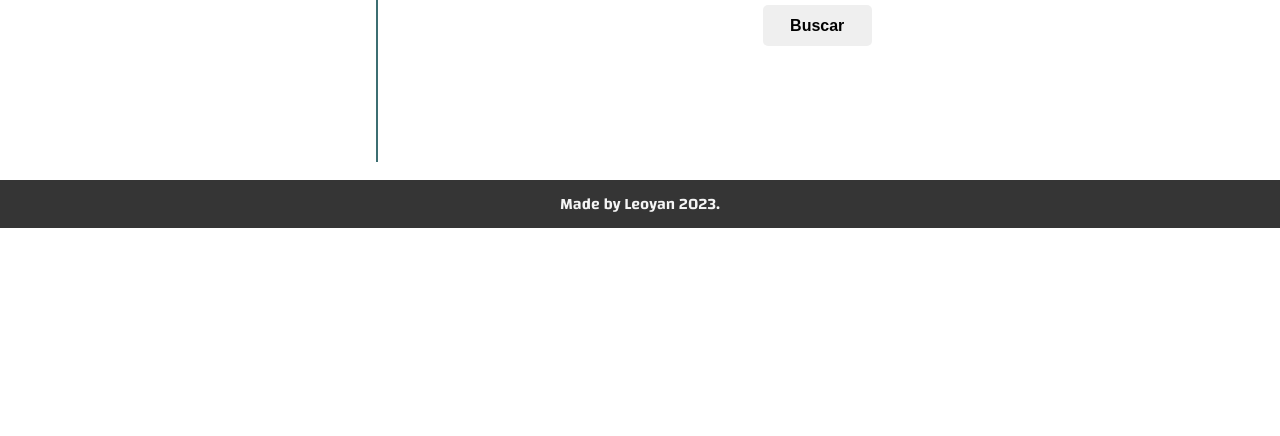
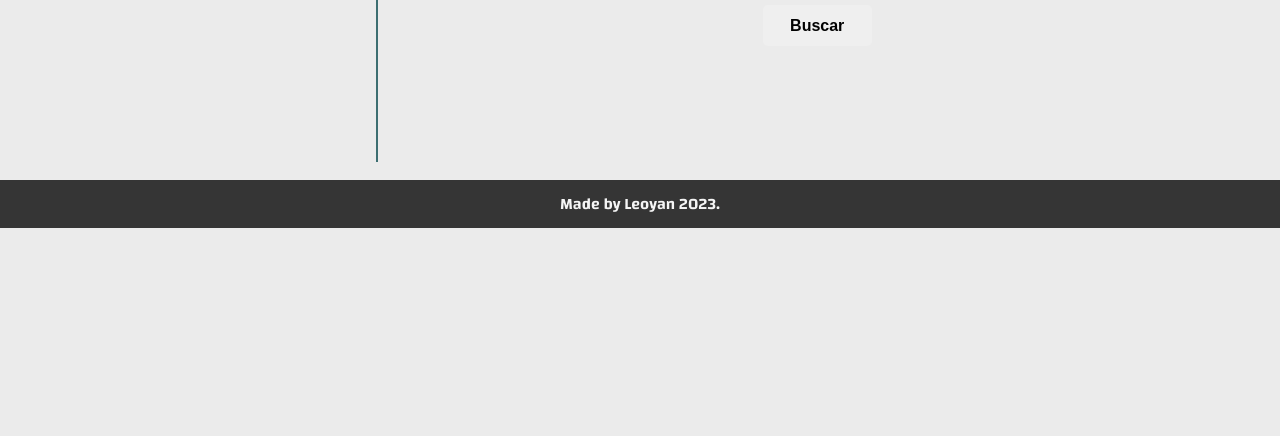
Before and after one commit to Risole490/busca-cep, a plain HTML site: page index.html in a window 1280 px wide. Shown: the part 364-800 px from the top of the page. Drawn offline with Linux system fonts and the light colour scheme; a web font is replaced by a local one.

Commit message:
Cor do fundo alterada

```diff
--- a/css/style.css
+++ b/css/style.css
@@ -5,10 +5,11 @@
     --fonte-banner: 'Geologica', sans-serif;
     --fonte-principal: 'Manrope', sans-serif;;
     --fonte-secundaria: 'Signika Negative', sans-serif;
-
-
 }
 
+body {
+    background-color: #ebebeb;
+}
 
 .cabecalho {
     display: flex;
```
